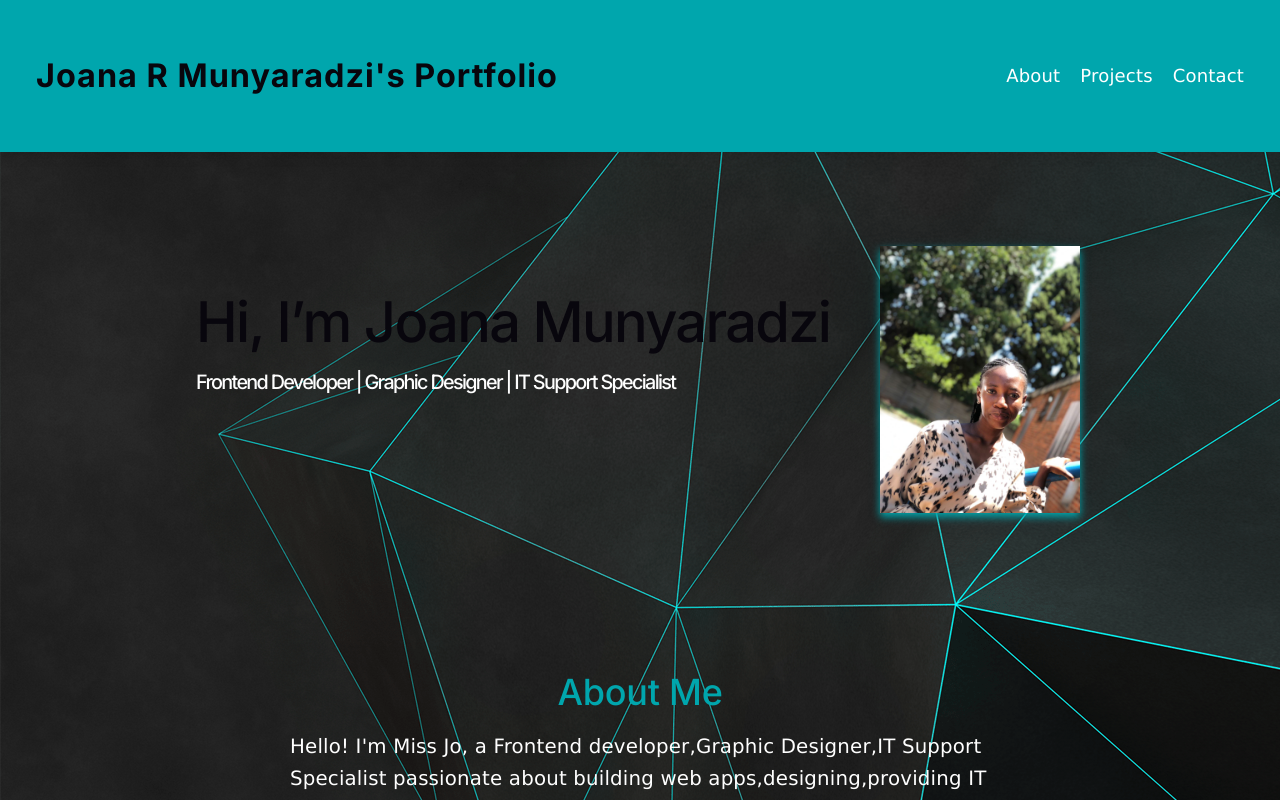
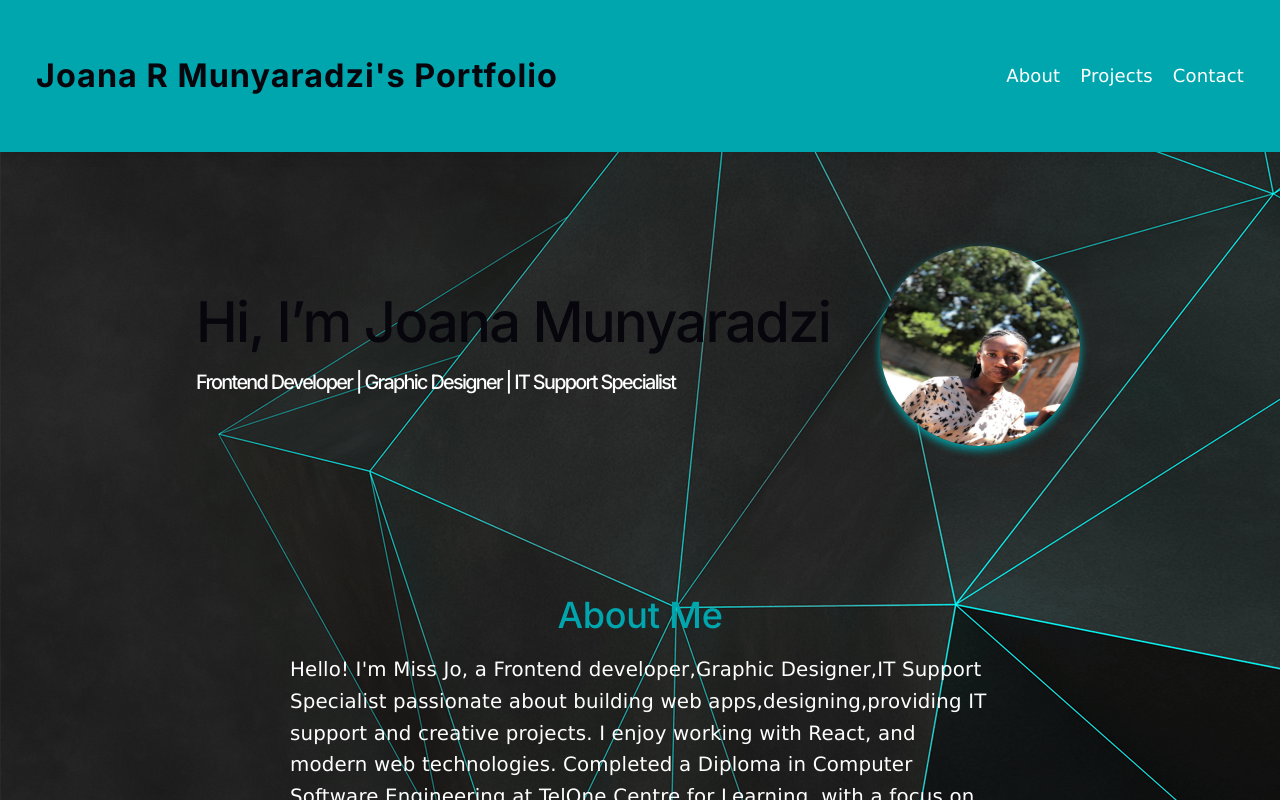
Before and after one commit to joa214/myportfolio, a React (Vite) app: page / in a window 1280 px wide. Shown: the top 800 px of the page. Built offline with nearby package versions, Linux system fonts and the light colour scheme.

Commit message:
Edited bio pic

```diff
--- a/style.css
+++ b/style.css
@@ -104,9 +104,9 @@ section h2 {
 
 .about-photo {
   width: 200px;             /* Adjust size */
-  max-width: 100%;
-  height: auto;
-  margin-bottom: 10px;      /* Space below image */
+  border-radius:50%;
+  height: 200px;
+  objective-fit: cover;      /* Space below image */
   box-shadow: 0 4px 8px #00A6AD;
 
 
```
